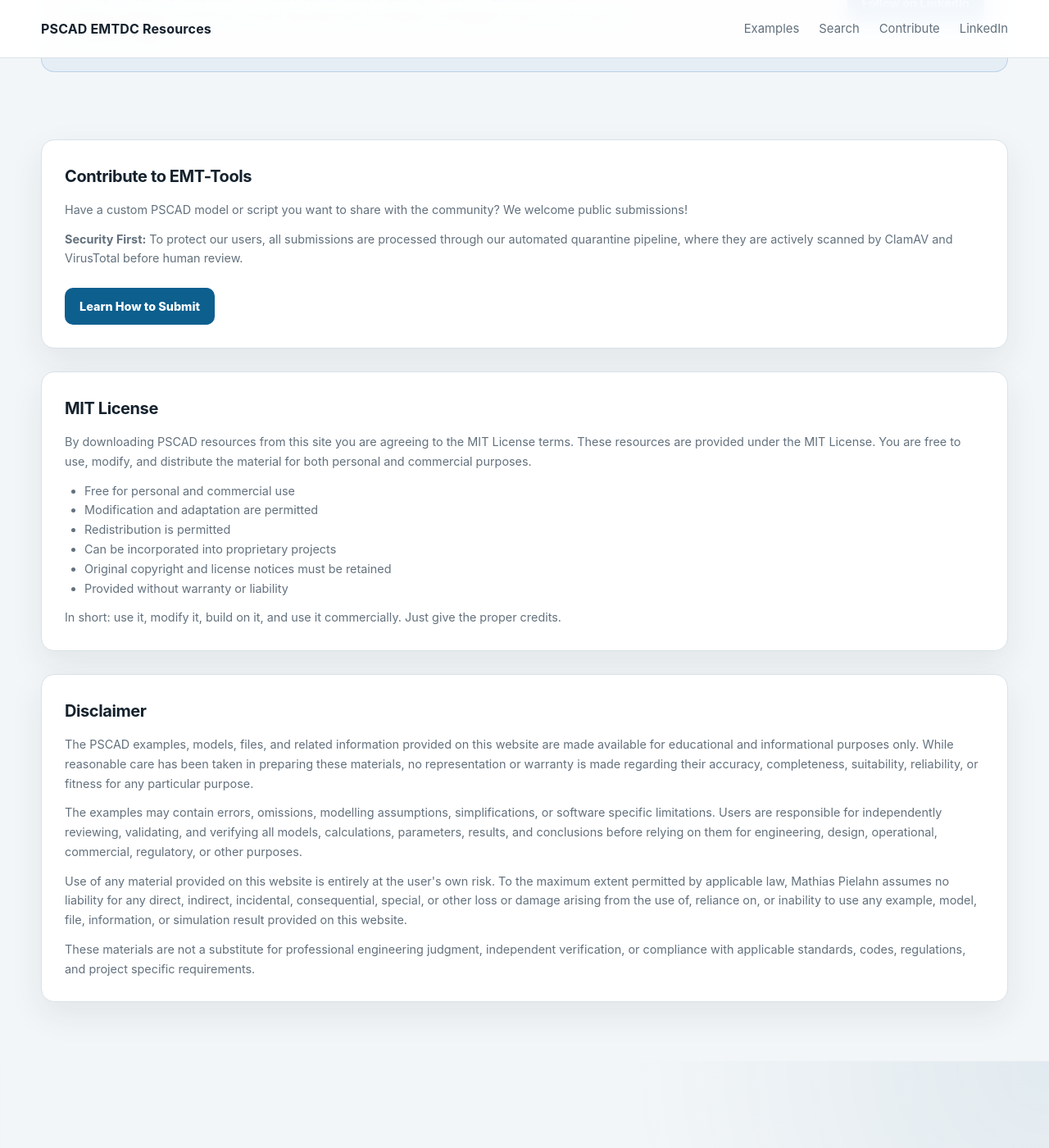
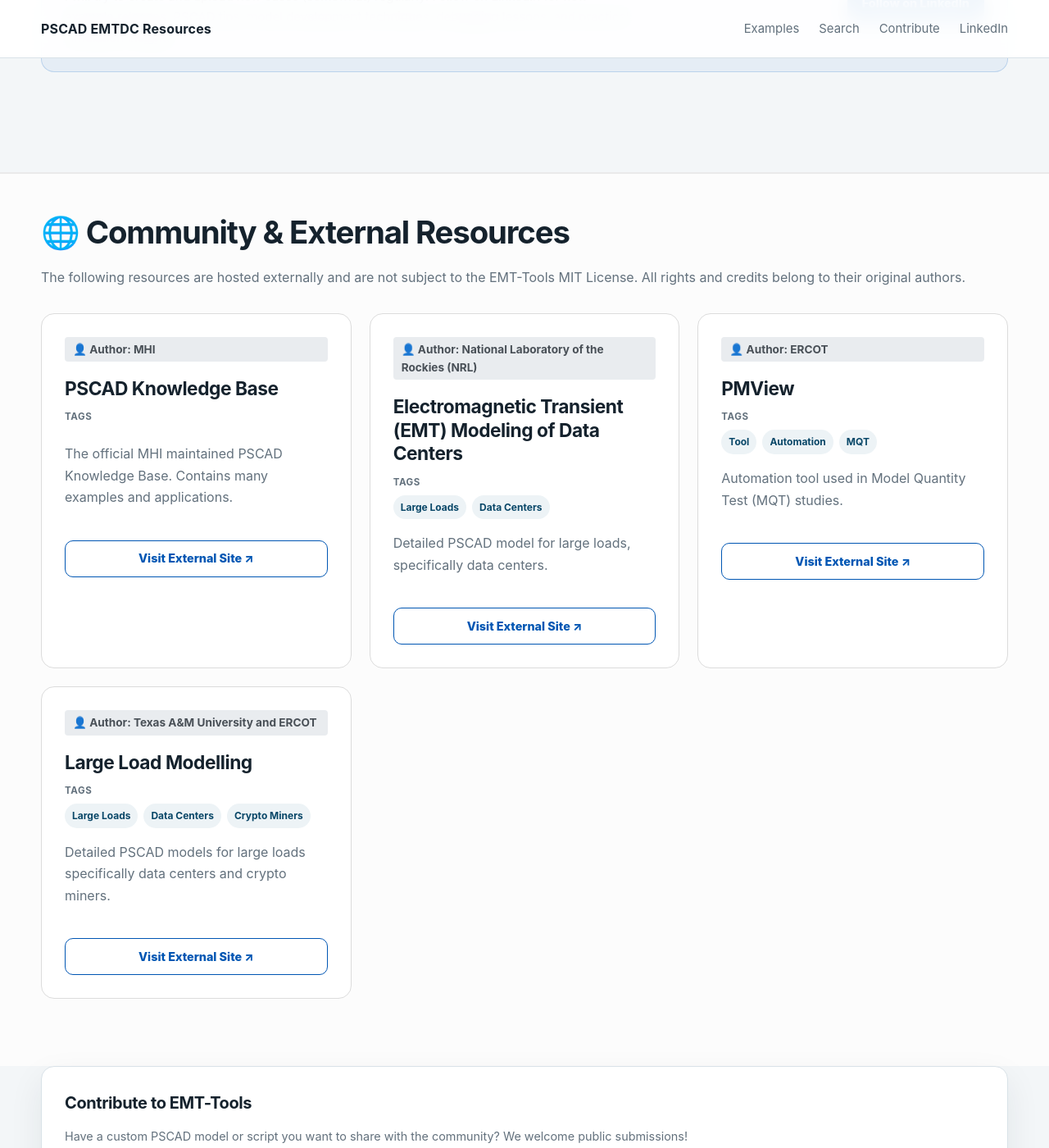
Before and after one commit to EMT-Tools/emt-tools.github.io, a Jekyll site: the page built from index.html, in a window 1280 px wide and 1400 px high, scrolled down 3809 px. Shown: the whole window at 82% size. Built offline with Jekyll 4.4.1, drawn with Linux system fonts in a browser that asks for light colours.

Commit message:
Update index.html

```diff
--- a/index.html
+++ b/index.html
@@ -108,3 +108,43 @@
     </div>
   </div>
 </section>
+<section class="examples external-resources-section" style="margin-top: 40px; border-top: 2px solid #eaeaea; padding-top: 40px; background-color: #fcfcfc;">
+  <div class="container">
+    <div class="section-heading">
+      <h2>🌐 Community & External Resources</h2>
+      <p>The following resources are hosted externally and are not subject to the EMT-Tools MIT License. All rights and credits belong to their original authors.</p>
+    </div>
+
+    <div class="example-grid" id="external-examples-grid">
+      {% for resource in site.data.external %}
+      <article class="example-card" style="background-color: #ffffff; border: 1px solid #dcdcdc; box-shadow: none;" data-search="{{ resource.tags | join: ' ' | downcase }} {{ resource.title | downcase }}">
+
+        <div class="example-content">
+          <div style="background-color: #e9ecef; padding: 4px 10px; font-size: 0.85em; color: #495057; border-radius: 4px; display: inline-block; margin-bottom: 12px; font-weight: bold;">
+            👤 Author: {{ resource.author }}
+          </div>
+
+          <h3>{{ resource.title }}</h3>
+
+          <div class="tags-label">Tags</div>
+          <div aria-label="Tags" class="tags">
+            {% for tag in resource.tags %}
+              <span class="tag">{{ tag }}</span>
+            {% endfor %}
+          </div>
+
+          <div class="example-description">
+            <p>{{ resource.description }}</p>
+          </div>
+
+          <div class="card-actions" style="margin-top: 20px;">
+            <a href="{{ resource.url }}" target="_blank" rel="noopener noreferrer" class="button button-secondary" style="width: 100%; text-align: center; border: 1px solid #0056b3; color: #0056b3; background: transparent;">
+              Visit External Site ↗
+            </a>
+          </div>
+        </div>
+      </article>
+      {% endfor %}
+    </div>
+  </div>
+</section>
```
